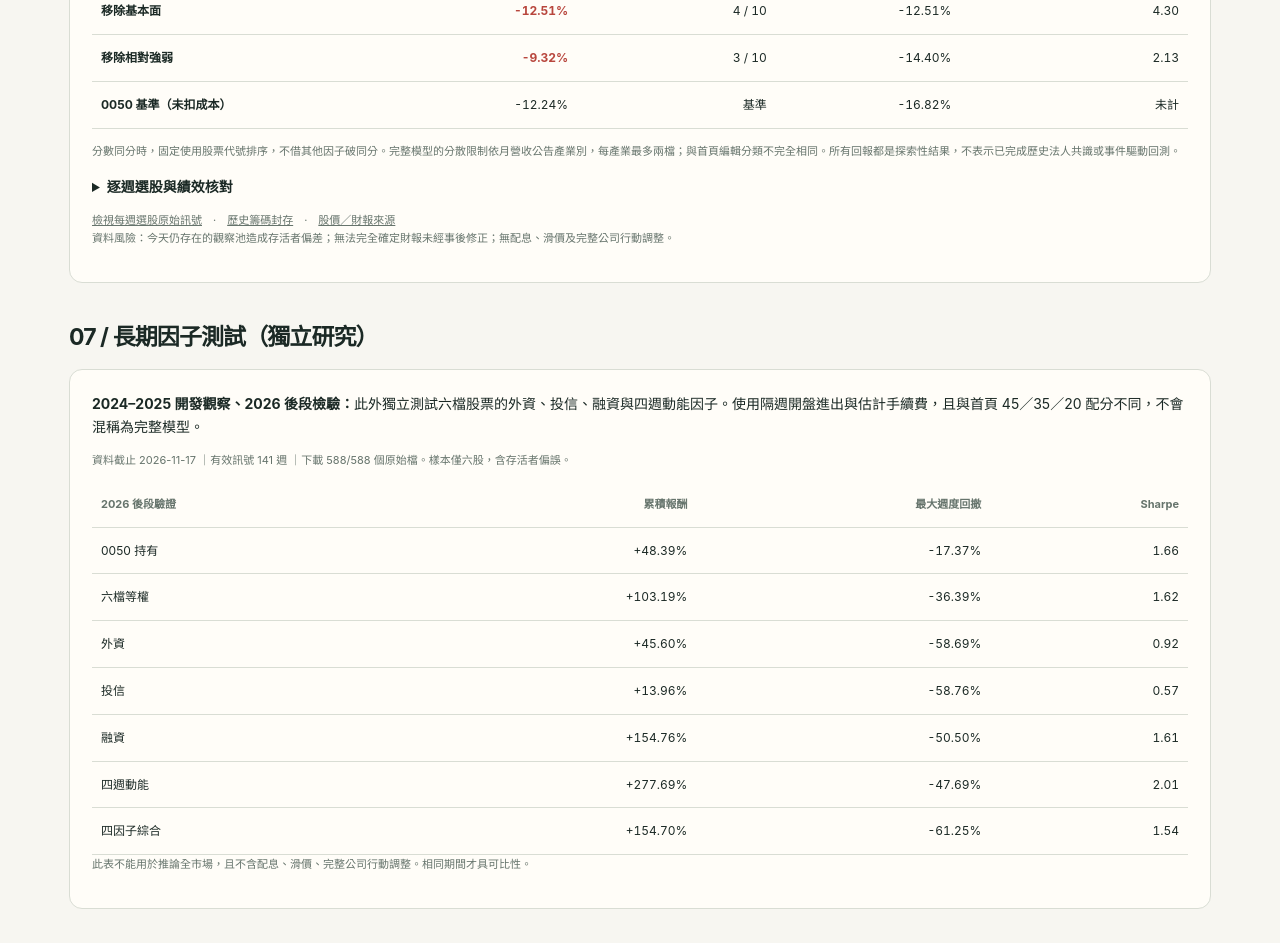
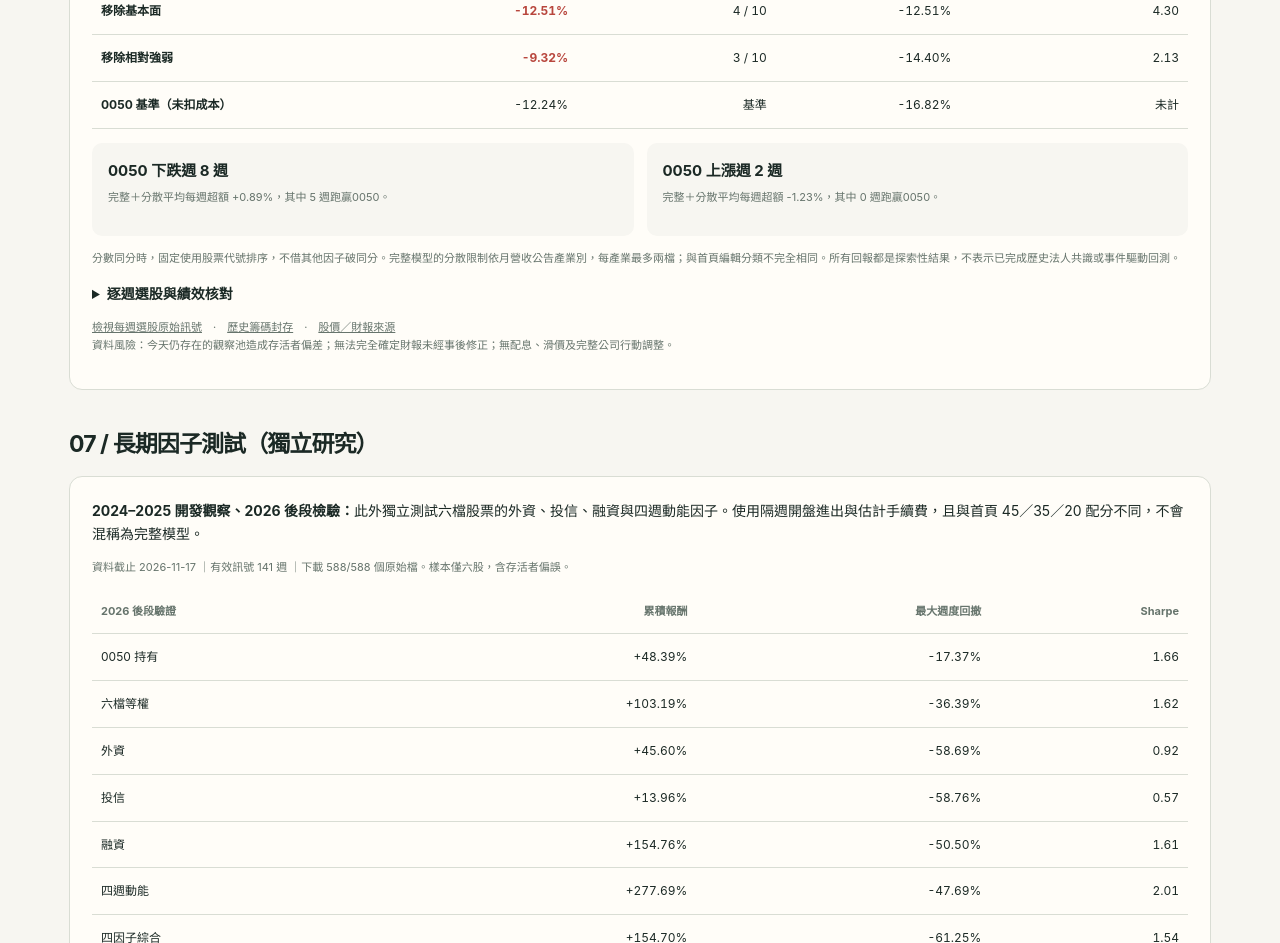
Before and after one commit to awen1229/forme-archive, a plain HTML site: page market-radar/backtest.html in a window 1280 px wide. Shown: the part 3012-3955 px from the top of the page. Drawn offline with Linux system fonts and the light colour scheme.

Commit message:
feat: show up-market and down-market performance sensitivity in backtest UI

```diff
--- a/market-radar/backtest.html
+++ b/market-radar/backtest.html
@@ -19,6 +19,7 @@
 <p><strong>首頁 45＋35＋20 分數的歷史近似測試。</strong> 使用歷史 20／60 日法人籌碼、當時可合理取得的月營收與 Q2 財報、以及相對 0050 的當日價格強度。每組選 10 檔，與產業分散條件及移除因子的版本比較。<strong>消息、總經與券商 EPS 共識沒有納入。</strong></p>
 <div id="multifactorStatus" class="sub tiny">讀取因子比較中…</div>
 <div class="table-scroll"><table><thead><tr><th>模型／觀察方式</th><th class="num">累積報酬</th><th class="num">跑贏0050週數</th><th class="num">最大週度回撤</th><th class="num">估計成本(百分點)</th></tr></thead><tbody id="factorComparison"></tbody></table></div>
+<div id="factorRegime" class="fact-grid" style="margin-top:14px"></div>
 <p class="sub tiny" style="margin-top:13px">分數同分時，固定使用股票代號排序，不借其他因子破同分。完整模型的分散限制依月營收公告產業別，每產業最多兩檔；與首頁編輯分類不完全相同。所有回報都是探索性結果，不表示已完成歷史法人共識或事件驅動回測。</p>
 <details style="margin-top:15px"><summary style="cursor:pointer;font-weight:750">逐週選股與績效核對</summary><div class="table-scroll" style="margin-top:13px"><table><thead><tr><th>訊號日</th><th>持有區間</th><th class="num">完整＋分散</th><th class="num">0050</th><th>選出股票（代號）</th></tr></thead><tbody id="factorWeekRows"></tbody></table></div></details>
 <p class="tiny sub" id="factorAuditLink" style="margin-top:13px"></p>
@@ -62,6 +63,13 @@ fetch('./data/backtest.json?v='+Date.now(),{cache:'no-store'}).then(r=>{if(!r.ok
   status.textContent=x.period.firstSignal+' 至 '+x.period.lastExit+'；'+x.period.weeks+' 個週期；每週 '+Math.min(...x.period.qualifyingPerWeek)+'～'+Math.max(...x.period.qualifyingPerWeek)+' 檔符合資格。基準0050累積 '+pct(x.baseline.cumulativePct)+'，尚未扣成本或加入配息。';
   const sorted=['fullDiv','full','chip','fundamental','relative','noChip','noFundamental','noRelative'];
   rows.innerHTML=sorted.map(k=>{const m=x.metrics[k];return '<tr><td><strong>'+escapeText(names[k])+'</strong></td><td class="num" style="font-weight:750;color:'+(m.cumulativePct<0?'#b8463d':'#167c63')+'">'+pct(m.cumulativePct)+'</td><td class="num">'+m.beat0050Weeks+' / '+x.period.weeks+'</td><td class="num">'+pct(m.maxWeeklyDrawdownPct)+'</td><td class="num">'+m.estimatedTotalTradingCostPpt.toFixed(2)+'</td></tr>'}).join('')+'<tr><td><strong>0050 基準（未扣成本）</strong></td><td class="num">'+pct(x.baseline.cumulativePct)+'</td><td class="num">基準</td><td class="num">'+pct(x.baseline.maxWeeklyDrawdownPct)+'</td><td class="num">未計</td></tr>';
+  const rg=x.marketRegimes;
+  if(rg?.marketDown?.weeks&&rg?.marketUp?.weeks){
+    const down=rg.marketDown,up=rg.marketUp;
+    document.getElementById('factorRegime').innerHTML=
+     '<div class="fact"><strong>0050 下跌週 '+down.weeks+' 週</strong><p class="sub tiny">完整＋分散平均每週超額 '+pct(down.strategies.fullDiv.meanWeeklyExcessVs0050Ppt)+'，其中 '+down.strategies.fullDiv.beat0050Weeks+' 週跑贏0050。</p></div>'+
+     '<div class="fact"><strong>0050 上漲週 '+up.weeks+' 週</strong><p class="sub tiny">完整＋分散平均每週超額 '+pct(up.strategies.fullDiv.meanWeeklyExcessVs0050Ppt)+'，其中 '+up.strategies.fullDiv.beat0050Weeks+' 週跑贏0050。</p></div>';
+  }
   weeks.innerHTML=x.weekly.map(w=>'<tr><td>'+escapeText(w.signalDate)+'</td><td>'+escapeText(w.entryDate)+' → '+escapeText(w.exitDate)+'</td><td class="num">'+pct(w.models.fullDiv.netPct)+'</td><td class="num">'+pct(w.etf0050GrossPct)+'</td><td>'+w.models.fullDiv.codes.map(escapeText).join(' · ')+'</td></tr>').join('');
   document.getElementById('factorAuditLink').innerHTML='<a href="./data/backtest-multifactor-signals.json" target="_blank" rel="noopener">檢視每週選股原始訊號</a>　·　<a href="./data/history/2026-09.json" target="_blank" rel="noopener">歷史籌碼封存</a>　·　<a href="https://github.com/joy40217/TWSE-daily" target="_blank" rel="noopener">股價／財報來源</a><br>資料風險：今天仍存在的觀察池造成存活者偏差；無法完全確定財報未經事後修正；無配息、滑價及完整公司行動調整。';
  }).catch(err=>status.textContent='尚無通過基本完整度檢查的修正版資料：'+err.message);
```
